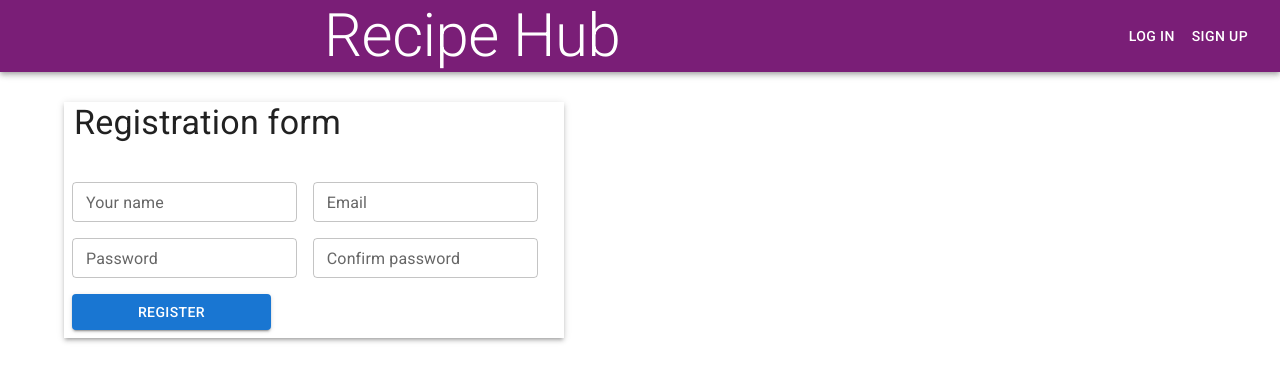
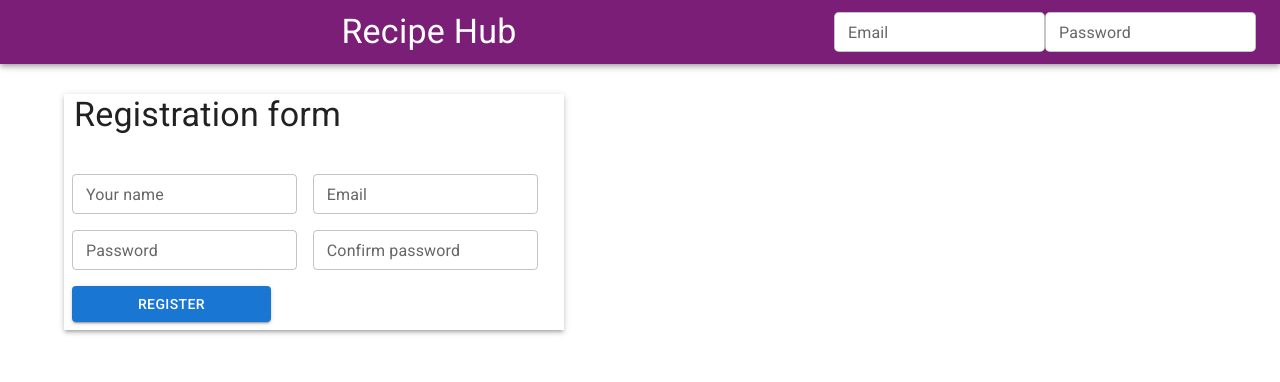
Before and after one commit to giacoletti/recipe_hub_client, a React (Create React App) app: page /signup in a window 1280 px wide. Both pictures are taken after a click on the button "LOG IN". Shown: the top 382 px of the page. Built offline with nearby package versions, Linux system fonts and the light colour scheme; what j-tockauth would draw is missing.

Commit message:
Add signIn function in Authentication module add input fields for email and password to appear when Login button is clicked in the navbar

```diff
--- a/src/components/NavigationBar.jsx
+++ b/src/components/NavigationBar.jsx
@@ -1,16 +1,34 @@
-import React from "react";
+import React, { useState } from "react";
 import {
   AppBar,
   Box,
   Toolbar,
   Typography,
   CssBaseline,
-  Button
+  Button,
+  TextField
 } from "@mui/material";
 import { useNavigate } from "react-router-dom";
+import Authentication from "../modules/Authentication";
 
 const NavigationBar = () => {
   const navigate = useNavigate();
+  const [showLogin, setShowLogin] = useState(false);
+  const [loginForm, setLoginForm] = useState({});
+
+  const handleChange = (event) => {
+    setLoginForm({
+      ...loginForm,
+      [event.target.name]: event.target.value
+    });
+  };
+
+  const handleEnter = async (event) => {
+    if (event.keyCode === 13) {
+      const response = await Authentication.signIn(loginForm);
+    }
+  };
+
   return (
     <Box sx={{ flexGrow: 1 }}>
       <AppBar
@@ -23,15 +41,46 @@ const NavigationBar = () => {
         <CssBaseline />
         <Toolbar>
           <Typography
-            sx={{ flexGrow: 1, paddingLeft: "300px" }}
-            variant="h2"
+            sx={{ flexGrow: 1 }}
+            variant="h4"
             component="div"
+            align="center"
             data-cy="title"
             onClick={() => navigate("/")}
           >
             Recipe Hub
           </Typography>
-          <Button color="inherit" data-cy="login-btn">
+          {showLogin ? (
+            <React.Fragment>
+              <TextField
+                data-cy="email-input"
+                label="Email"
+                name="email"
+                size="small"
+                onChange={handleChange}
+                onKeyDown={handleEnter}
+                variant="outlined"
+                style={{ backgroundColor: "white", borderRadius: "5px" }}
+              />
+              <TextField
+                data-cy="password-input"
+                label="Password"
+                name="password"
+                type="password"
+                size="small"
+                onChange={handleChange}
+                onKeyDown={handleEnter}
+                variant="outlined"
+                style={{ backgroundColor: "white", borderRadius: "5px" }}
+              />
+            </React.Fragment>
+          ) : (
+            <React.Fragment>
+              <Button
+                color="inherit"
+                data-cy="login-btn"
+                onClick={() => setShowLogin(!showLogin)}
+              >
                 Log In
               </Button>
               <Button
@@ -41,6 +90,8 @@ const NavigationBar = () => {
               >
                 Sign Up
               </Button>
+            </React.Fragment>
+          )}
         </Toolbar>
       </AppBar>
     </Box>
--- a/src/modules/Authentication.js
+++ b/src/modules/Authentication.js
@@ -13,6 +13,14 @@ const Authentication = {
     } catch (error) {
       return error.response?.data.errors.full_messages || error.message;
     }
+  },
+  async signIn(credentials) {
+    try {
+      const response = await auth.signIn(credentials.email, credentials.password);
+      return response;
+    } catch (error) {
+      return error.response?.data.errors || error.message;
+    }
   }
 };
 
```
Lines whose indentation alone changed are shown as unchanged.
